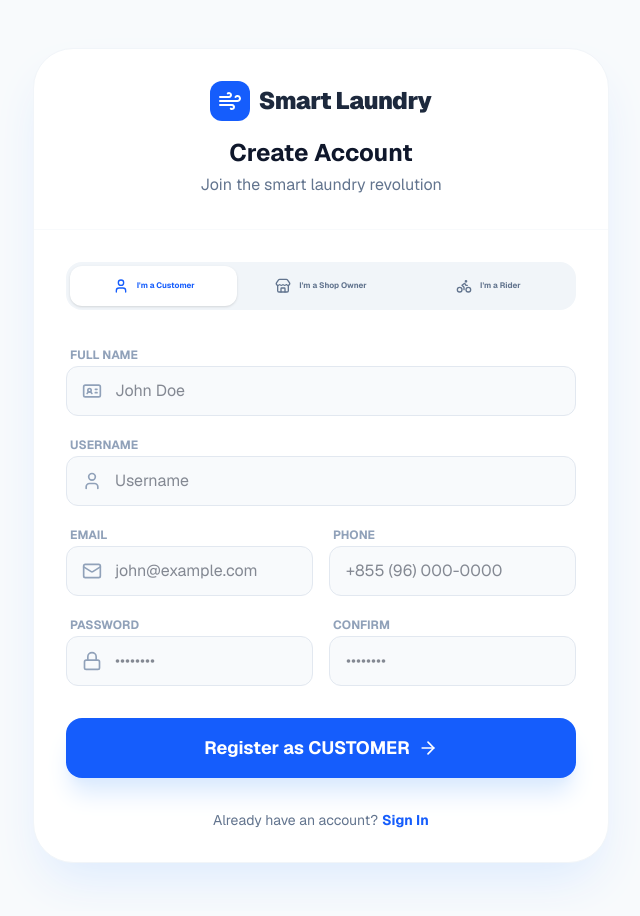
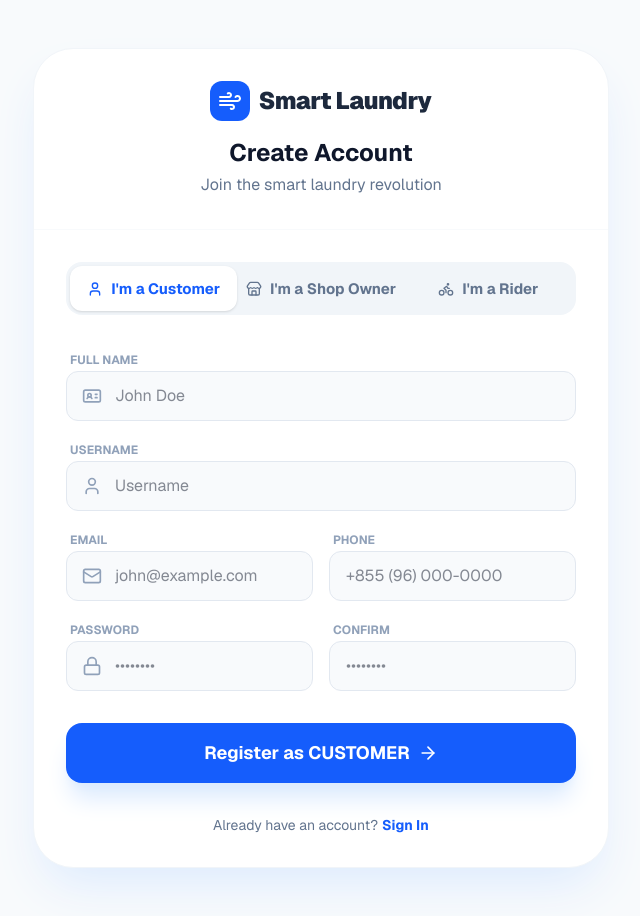
Before and after one commit to LyhengTep/smart-laundry-web, a Next.js app: page /auth/signup in a window 1280 px wide. Shown: the whole page, without its empty margins (319-959 px from the left). Built offline with nearby package versions, Linux system fonts and the light colour scheme; no server answers.

Commit message:
remove unused file

```diff
--- a/src/app/auth/signup/page.tsx
+++ b/src/app/auth/signup/page.tsx
@@ -33,7 +33,7 @@ import {
   Wind,
 } from "lucide-react";
 import Link from "next/link";
-import { useRouter } from "next/navigation";
+import { useRouter, useSearchParams } from "next/navigation";
 import { useContext, useEffect, useState } from "react";
 import {
   FieldErrors,
@@ -95,6 +95,7 @@ export default function SignupPage() {
   const toastCtx = useContext(ToastContext);
   const [userType, setUserType] = useState<RoleKeys>("CUSTOMER");
   const router = useRouter();
+  const searchParams = useSearchParams();
   const [isLoading, setIsLoading] = useState(false);
   const [isSuccess, setIsSuccess] = useState(true);
   const {
@@ -121,7 +122,7 @@ export default function SignupPage() {
     onError: (e) => {
       console.log("Error from service", e);
       const message = axios.isAxiosError(e)
-        ? ((e.response?.data as any)?.detail ?? e.message)
+        ? ((e.response?.data as { detail?: unknown })?.detail ?? e.message)
         : e instanceof Error
           ? e.message
           : "Something went wrong";
@@ -136,6 +137,18 @@ export default function SignupPage() {
       // toastCtx.setIsVisible(false);
     },
   });
+
+  useEffect(() => {
+    const roleQuery = (searchParams.get("role") || "").toUpperCase();
+    if (
+      (roleQuery === "CUSTOMER" ||
+        roleQuery === "MERCHANT" ||
+        roleQuery === "DRIVER") &&
+      roleQuery !== userType
+    ) {
+      setUserType(roleQuery as RoleKeys);
+    }
+  }, [searchParams, userType]);
 
   useEffect(() => {
     setEmpty(setValue);
@@ -153,7 +166,7 @@ export default function SignupPage() {
       "vehicleColor",
     ]);
     setValue("role", userType);
-  }, [userType]);
+  }, [clearErrors, setValue, userType]);
   const onSubmit: SubmitHandler<FormValues> = async (data) => {
     setIsLoading(true);
 
--- a/src/app/page.tsx
+++ b/src/app/page.tsx
@@ -168,6 +168,7 @@ export default function Home() {
                 : `${shops.length} shop(s) available`}
             </p>
           </div>
+          <div className="flex items-center gap-4">
             <div className="flex gap-2 bg-white dark:bg-slate-900 p-1 rounded-xl shadow-sm border border-slate-100 dark:border-slate-800">
               <button
                 onClick={() => setShowOpenOnly(false)}
@@ -189,6 +190,13 @@ export default function Home() {
               >
                 Open Now
               </button>
+            </div>
+            <Link
+              href="/test/home"
+              className="text-sm font-bold text-blue-600 hover:text-blue-700 transition"
+            >
+              View all shops
+            </Link>
           </div>
         </div>
 
@@ -223,7 +231,11 @@ export default function Home() {
               Manage your orders and reach more students today.
             </p>
           </div>
-          <button className="bg-white dark:bg-slate-100 text-blue-600 px-10 py-5 rounded-2xl font-black text-lg hover:scale-105 transition shadow-2xl">
+          <button
+            type="button"
+            onClick={() => router.push("/auth/signup?role=MERCHANT")}
+            className="bg-white dark:bg-slate-100 text-blue-600 px-10 py-5 rounded-2xl font-black text-lg hover:scale-105 transition shadow-2xl"
+          >
             Register Shop
           </button>
         </div>
--- a/src/components/NavDrawer.tsx
+++ b/src/components/NavDrawer.tsx
@@ -74,9 +74,11 @@ export function NavDrawer({
               <Package size={28} className="text-white" />
             </div>
             <div>
-              <h2 className="text-xl font-black text-white">David Miller</h2>
+              <h2 className="text-xl font-black text-white">
+                {user?.full_name}
+              </h2>
               <p className="text-xs font-bold text-blue-400 uppercase tracking-widest mt-1">
-                Elite Driver
+                Have a nice day :)
               </p>
             </div>
           </div>
--- a/src/components/Navbar.tsx
+++ b/src/components/Navbar.tsx
@@ -34,12 +34,16 @@ export default function Navbar(props: NavProps) {
           {/*
             Hamburger button only display on small devices
           */}
+          {props?.user ? (
             <button
               onClick={() => props?.onDrawerClick && props.onDrawerClick()}
               className="block md:hidden p-3 mr-3 bg-slate-900 rounded-xl border border-white/5 text-slate-400 active:scale-95 transition-all"
             >
               <Menu size={20} />
             </button>
+          ) : (
+            <div className="flex items-center justify-between md:hidden p-5"></div>
+          )}
 
           {/*
             System logo
--- a/src/components/RoleSelector.tsx
+++ b/src/components/RoleSelector.tsx
@@ -33,7 +33,7 @@ export const RoleSelector = (props: RoleSelectorProps) => {
           <button
             key={v}
             onClick={() => props.setType(v)}
-            className={`flex-1 py-3 text-[8px] md:text-md flex items-center justify-center gap-2 text-sm font-bold rounded-xl transition-all ${
+            className={`flex-1 py-3 text-[8px] md:text-[15px] flex items-center justify-center gap-2 text-sm font-bold rounded-xl transition-all ${
               props.currentValue === v
                 ? "bg-white text-blue-600 shadow-sm"
                 : "text-slate-500 hover:text-slate-700"
```
Also changed, not shown: 1 other file (tests, documents, lock files or other folders). Lines whose indentation alone changed are shown as unchanged.
